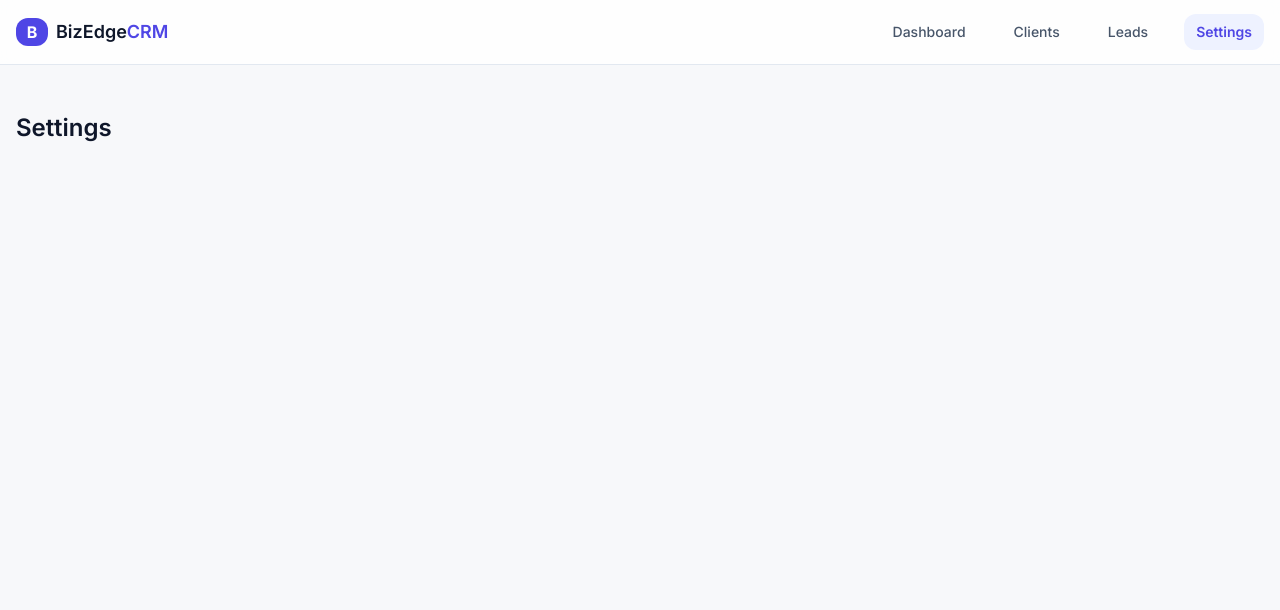
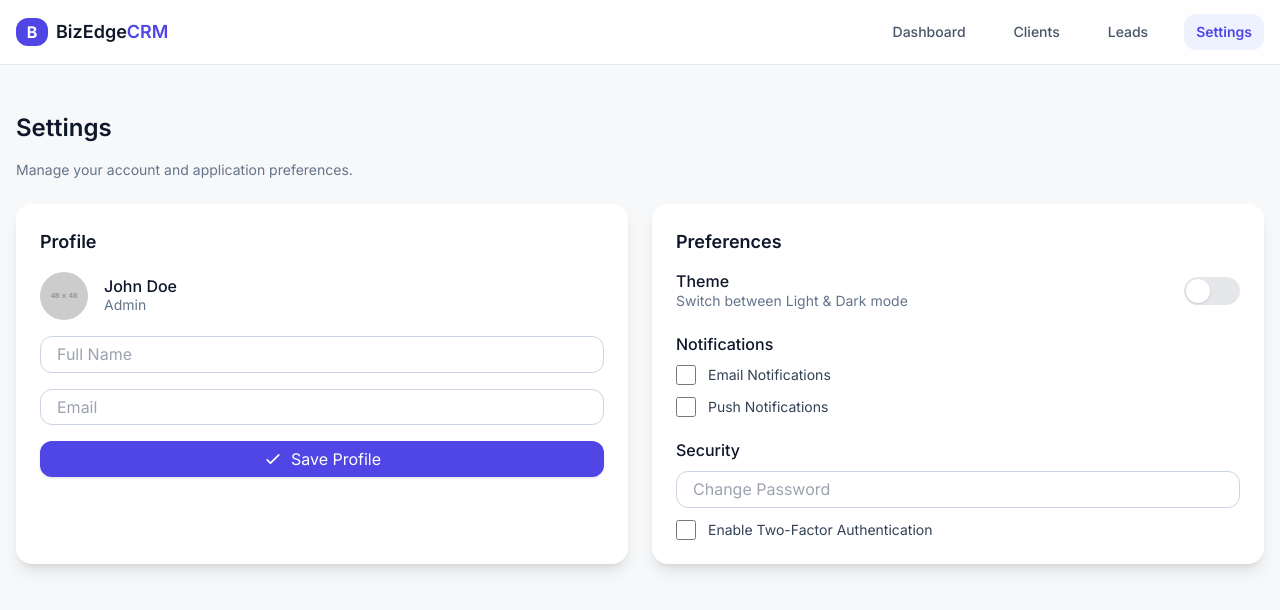
Before and after one commit to WebSync360/BizEdge-CRM, a website: page index.html in a window 1280 px wide. Both pictures are taken after a click on the button "Settings". Drawn offline with nearby package versions, Linux system fonts and the light colour scheme; placeholder pictures from the web are drawn by us.

Commit message:
Updating User Interface

```diff
--- a/index.html
+++ b/index.html
@@ -472,9 +472,85 @@
       </section>
 
 
-    <section id="settings" class="hidden">
-      <h1 class="text-2xl font-semibold text-slate-900">Settings</h1>
-    </section>
+      <section id="settings" class="hidden">
+
+        <!-- Section Header -->
+        <div class="flex flex-col md:flex-row items-start md:items-center justify-between mb-6 gap-4">
+          <div>
+            <h1 class="text-2xl font-semibold text-slate-900">Settings</h1>
+            <p class="text-sm text-slate-500">Manage your account and application preferences.</p>
+          </div>
+        </div>
+
+        <div class="grid grid-cols-1 md:grid-cols-2 gap-6">
+
+          <!-- Profile Card -->
+          <div class="bg-white shadow-lg rounded-xl p-6 hover:shadow-xl transition">
+            <h2 class="text-lg font-semibold text-slate-900 mb-4">Profile</h2>
+            <div class="flex flex-col gap-4">
+              <div class="flex items-center gap-4">
+                <img src="https://via.placeholder.com/48" alt="Avatar" class="w-12 h-12 rounded-full object-cover border border-slate-200">
+                <div>
+                  <p class="text-slate-900 font-medium">John Doe</p>
+                  <p class="text-sm text-slate-500">Admin</p>
+                </div>
+              </div>
+              <input type="text" placeholder="Full Name" class="w-full border border-slate-300 rounded-lg px-4 py-2 focus:ring-2 focus:ring-indigo-500 focus:border-indigo-500 transition">
+              <input type="email" placeholder="Email" class="w-full border border-slate-300 rounded-lg px-4 py-2 focus:ring-2 focus:ring-indigo-500 focus:border-indigo-500 transition">
+              <button class="bg-indigo-600 hover:bg-indigo-700 text-white px-4 py-2 rounded-lg shadow transition flex items-center justify-center gap-2">
+                <svg xmlns="http://www.w3.org/2000/svg" class="w-5 h-5" fill="none" viewBox="0 0 24 24" stroke="currentColor">
+                  <path stroke-linecap="round" stroke-linejoin="round" stroke-width="2" d="M5 13l4 4L19 7" />
+                </svg>
+                Save Profile
+              </button>
+            </div>
+          </div>
+
+          <!-- Preferences Card -->
+          <div class="bg-white shadow-lg rounded-xl p-6 hover:shadow-xl transition">
+            <h2 class="text-lg font-semibold text-slate-900 mb-4">Preferences</h2>
+            <div class="flex flex-col gap-6">
+
+              <!-- Theme Toggle -->
+              <div class="flex items-center justify-between">
+                <div>
+                  <p class="text-slate-900 font-medium">Theme</p>
+                  <p class="text-sm text-slate-500">Switch between Light & Dark mode</p>
+                </div>
+                <button id="themeToggle" class="w-14 h-7 bg-gray-200 rounded-full relative transition">
+                  <span class="w-6 h-6 bg-white rounded-full absolute top-0.5 left-0.5 shadow transform transition"></span>
+                </button>
+              </div>
+
+              <!-- Notifications -->
+              <div class="flex flex-col gap-3">
+                <p class="text-slate-900 font-medium">Notifications</p>
+                <label class="flex items-center gap-3">
+                  <input type="checkbox" class="form-checkbox w-5 h-5 text-indigo-600 rounded">
+                  <span class="text-sm text-slate-700">Email Notifications</span>
+                </label>
+                <label class="flex items-center gap-3">
+                  <input type="checkbox" class="form-checkbox w-5 h-5 text-indigo-600 rounded">
+                  <span class="text-sm text-slate-700">Push Notifications</span>
+                </label>
+              </div>
+
+              <!-- Security -->
+              <div class="flex flex-col gap-3">
+                <p class="text-slate-900 font-medium">Security</p>
+                <input type="password" placeholder="Change Password" class="w-full border border-slate-300 rounded-lg px-4 py-2 focus:ring-2 focus:ring-indigo-500 focus:border-indigo-500 transition">
+                <label class="flex items-center gap-3">
+                  <input type="checkbox" class="form-checkbox w-5 h-5 text-indigo-600 rounded">
+                  <span class="text-sm text-slate-700">Enable Two-Factor Authentication</span>
+                </label>
+              </div>
+
+            </div>
+          </div>
+
+        </div>
+
+      </section>
 
   </main>
 
```
Also changed, not shown: dist/output.css.
